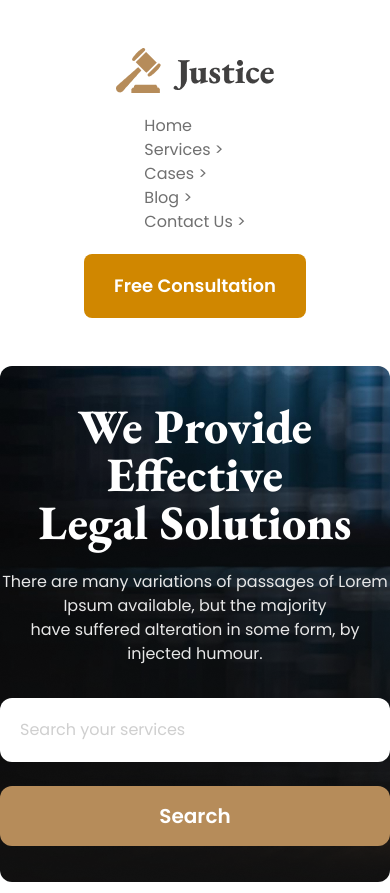
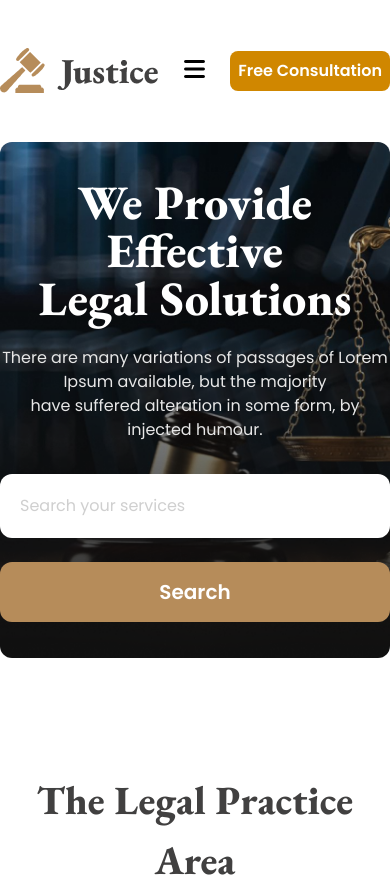
Before and after one commit to AtikHasanSarker/Legal-Solutions, a plain HTML site: page index.html in a window 390 px wide. Shown: the top 893 px of the page. Drawn offline with nearby package versions, Linux system fonts and the light colour scheme.

Commit message:
fixed some issue

```diff
--- a/index.html
+++ b/index.html
@@ -6,28 +6,32 @@
     <link
     href="https://fonts.googleapis.com/css2?family=Poppins:wght@400;500;600;700&family=EB+Garamond:wght@400;500;600;700;800&display=swap"
     rel="stylesheet">
+    <link rel="stylesheet" href="https://cdnjs.cloudflare.com/ajax/libs/font-awesome/7.0.1/css/all.min.css" integrity="sha512-2SwdPD6INVrV/lHTZbO2nodKhrnDdJK9/kg2XD1r9uGqPo1cUbujc+IYdlYdEErWNu69gVcYgdxlmVmzTWnetw==" crossorigin="anonymous" referrerpolicy="no-referrer" />
     <script src="https://cdn.jsdelivr.net/npm/@tailwindcss/browser@4"></script>
     <title>Legal-Solutions</title>
 </head>
 <body class="font-['Poppins']">
     <header class="max-w-6xl m-auto pb-28">
-        <nav class="flex flex-col lg:flex-row gap-5 justify-between items-center mt-12 mb-12">
+        <nav class="flex flex-row gap-5 justify-between items-center mt-12 mb-12">
             <h1><img src="./images/logo2.png" alt=""></h1>
-            <ul class="lg:flex gap-7 text-[#707070]">
+            <ul class="lg:flex gap-7 text-[#707070] hidden">
                 <li><a href="#">Home</a></li>
                 <li><a href="#">Services &gt;</a></li>
                 <li><a href="#">Cases &gt;</a></li>
                 <li><a href="#">Blog &gt;</a></li>
                 <li><a href="#">Contact Us &gt;</a></li>
             </ul>
-            <button class="px-[30px] py-[18px] rounded-lg bg-yellow-600 text-lg text-white font-semibold">Free Consultation</button>
+            <div class="lg:hidden">
+                <i class="fa-solid fa-bars text-2xl"></i>
+            </div>
+            <button class="p-2 lg:px-[30px] lg:py-[18px] rounded-lg bg-yellow-600 lg:text-lg text-white font-semibold">Free Consultation</button>
         </nav>
-        <div class="bg-[url('./images/Rectangle-5.png'),url('./images/banner.png')] flex justify-center rounded-xl">
+        <div class="bg-[url('./images/Rectangle-5.png'),url('./images/banner.png')] flex justify-center rounded-xl bg-cover bg-center">
             <div class="text-center my-9 lg:my-24">
                 <h1 class="font-extrabold text-5xl lg:text-7xl text-white mb-6 font-['EB_Garamond']">We Provide Effective <br> Legal Solutions</h1>
                 <p class="text-[#E7E7E7] mb-8">There are many variations of passages of Lorem Ipsum available, but the majority <br>have suffered alteration in some form, by injected humour.</p>
                 <form action="#" class="flex flex-col lg:flex-row gap-6">
-                    <input type="text" name="" id="" placeholder="Search your services" class="p-5 bg-white text-[#A0A0A0] rounded-xl">
+                    <input type="text" name="" id="" placeholder="Search your services" class="p-5 bg-white text-[#A0A0A0] rounded-xl lg:w-xl">
                     <input type="submit" value="Search" class="py-4 px-10 text-white font-semibold text-xl bg-[#B68C5A] rounded-xl">
                 </form>
             </div>
@@ -94,7 +98,7 @@
             <div class="text-center">
                 <h2 class="font-extrabold text-[40px] mb-6 text-[#414040] font-['EB_Garamond']">What Our Client Say</h2>
                 <p class="mb-16 text-[#707070]">There are many variations of passages of Lorem Ipsum available, but the majority have <br> suffered alteration in some form, by injected humour.</p>
-                <div class="bg-[url('./images/Rectangle-7.png'),url('./images/banner.png')] rounded-xl">
+                <div class="bg-[url('./images/Rectangle-7.png'),url('./images/banner.png')] rounded-xl bg-center bg-cover">
                     <div class="px-5 py-5 lg:px-32 lg:pt-24 lg:pb-32">
                         <div class="flex justify-center">
                             <img src="./images/Atik.jpg" alt="" class="w-32 h-32 rounded-full object-cover ring-4 ring-white mb-6">
```
